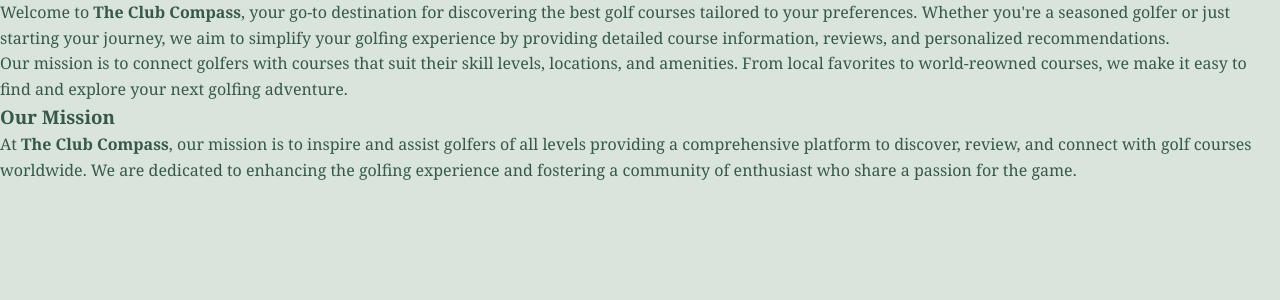
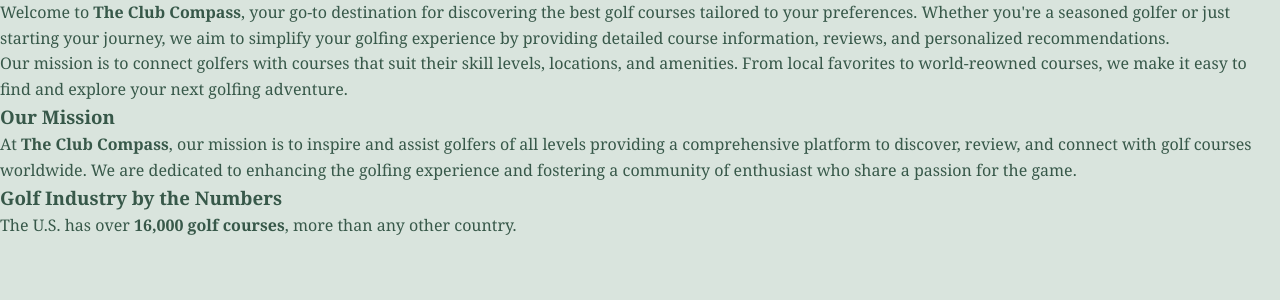
Before and after one commit to jacobchittaphong/CS351-FINAL, a PHP site: page /about.php in a window 1280 px wide. Shown: the part 153-453 px from the top of the page. Run offline with PHP 8.4, Linux system fonts and the light colour scheme.

Commit message:
about.php wip

```diff
--- a/about.php
+++ b/about.php
@@ -28,3 +28,8 @@ session_start();
             At <strong>The Club Compass</strong>, our mission is to inspire and assist golfers of all levels providing a comprehensive platform to discover, review, and connect with golf courses worldwide. We are dedicated to enhancing the golfing experience and fostering a community of enthusiast who share a passion for the game.
         </p>
     </section>
+
+    <section class="statistics-section">
+        <h3>Golf Industry by the Numbers</h3>
+        <ul>
+            <li>The U.S. has over <strong>16,000 golf courses</strong>, more than any other country.</li>
```
